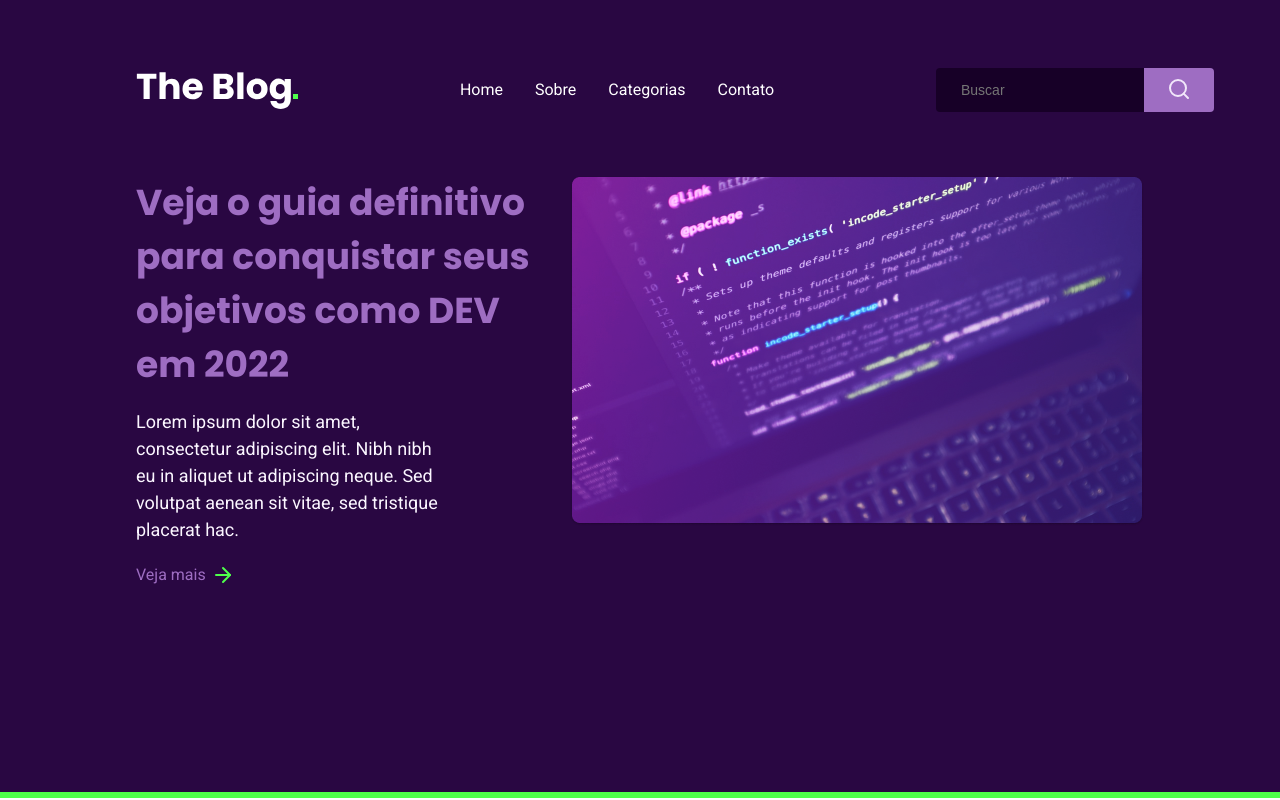
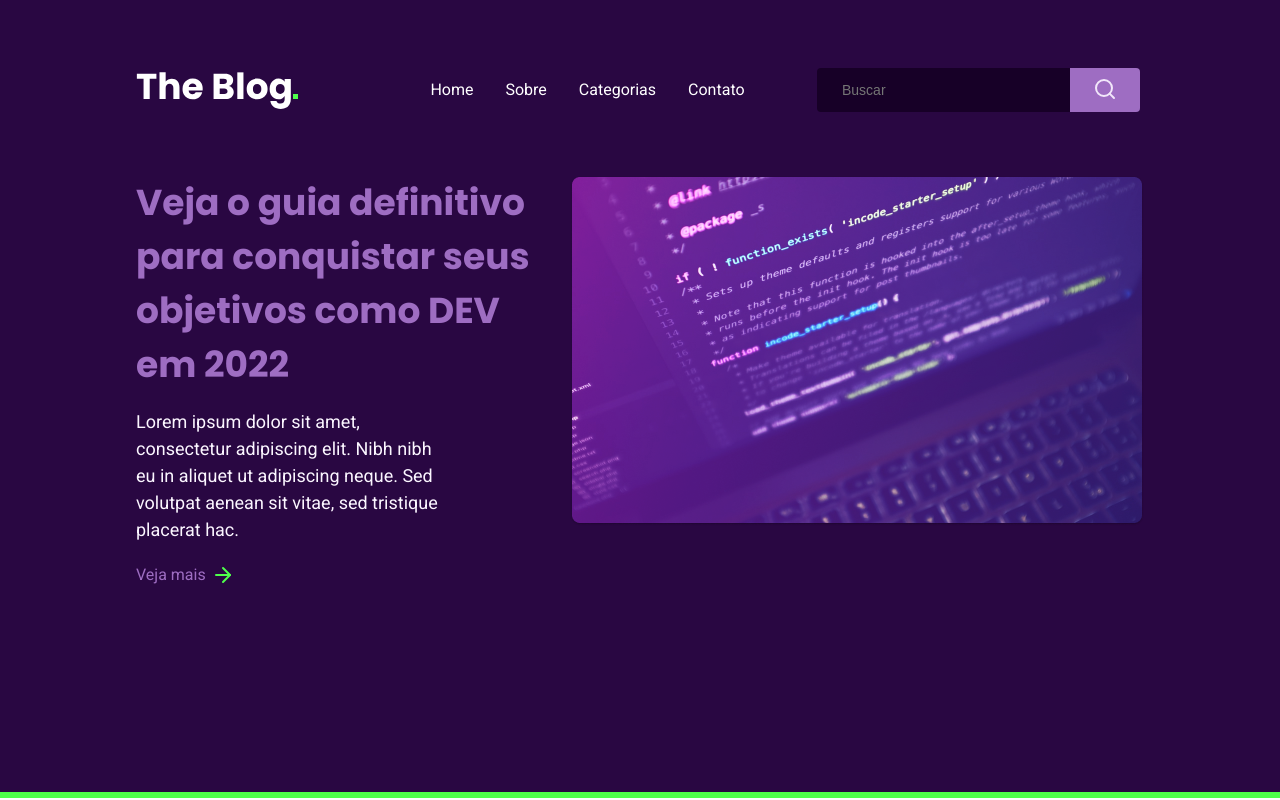
Before and after one commit to stardusteight-d4c/rocket-blog, a plain HTML site: page index.html in a window 1280 px wide. Shown: the top 800 px of the page. Drawn offline with Linux system fonts and the light colour scheme.

Commit message:
arrumando barra de pesquisa

```diff
--- a/styles/banner.css
+++ b/styles/banner.css
@@ -25,6 +25,9 @@
   padding-left: 2.5rem;
   border-radius: 0.4rem 0rem 0rem 0.4rem;
   position: relative;
+  margin-right: 1rem;
+  width: 23.0rem;
+  right: 6rem;
 }
 
 .search__button {
@@ -34,6 +37,7 @@
   font-size: 1.4rem;
   width: 7rem;
   height: 4.4rem;
+  right: 14rem;
   border-radius: 0rem 0.4rem 0.4rem 0rem;
   position: absolute;
 }
```
